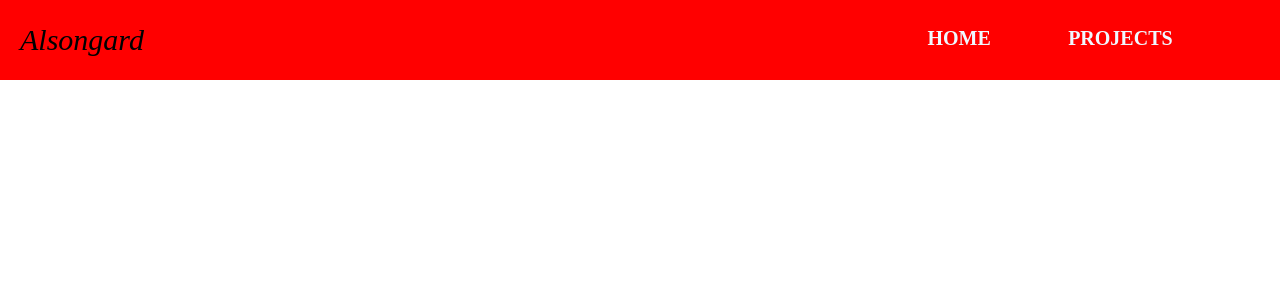
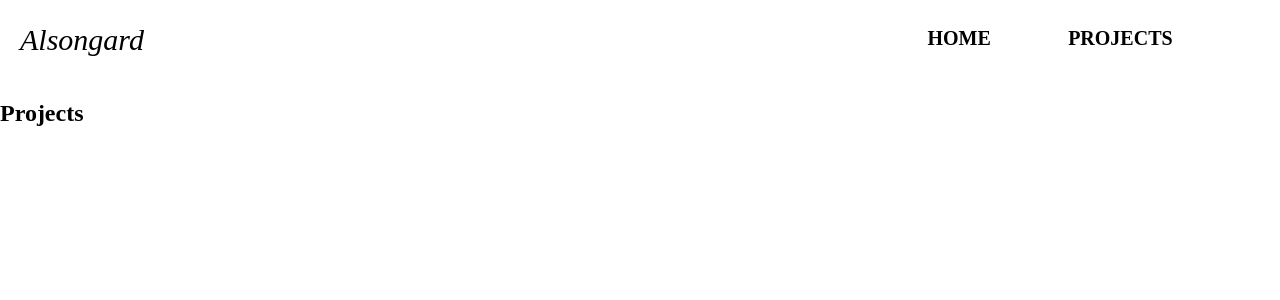
Before and after one commit to alsongard/alsongard, a PHP site: page /projects.html in a window 1280 px wide. Shown: the top 300 px of the page. Run offline with PHP 8.4, Linux system fonts and the light colour scheme.

Commit message:
new sections on project ,projects css and port css

```diff
--- a/css/port.css
+++ b/css/port.css
@@ -187,7 +187,8 @@ body
     background-repeat: no-repeat;
     height: 80vh;
     width: 100vw;
-
+    animation:fade;
+    animation-duration: 1.5s;
 }
 .home
 {
--- a/css/projects.css
+++ b/css/projects.css
@@ -4,7 +4,7 @@
     box-sizing: border-box;
 }
 header{
-    background-color: red;
+    /* background-color: red; */
     position: absolute;
     width:100%;
     top:0;
@@ -26,7 +26,7 @@ header{
     margin-left:20px;
 }
 #menu{
-    /* display: none; */
+    display: none;
     display: none;
     top:23px;
     cursor: pointer;
@@ -45,7 +45,7 @@ header{
 .nav-bar li a{
     font-weight: 900;
     text-decoration: none;
-    color: #f0f8ff;
+    color: black;
     font-size:20px;
 }
 .nav-bar li a::after
@@ -104,3 +104,6 @@ header{
 .dropDownMenu li a:hover::after{
     width:75%;
 }
+.home{
+    margin-top: 100px;
+}
--- a/projects.html
+++ b/projects.html
@@ -29,8 +29,8 @@
         </div>
     </header>
     <main>
-        <section>
-            <h1></h1>
+        <section class="home">
+            <h1>Projects</h1>
         </section>
         <section>
             <h1></h1>
```
